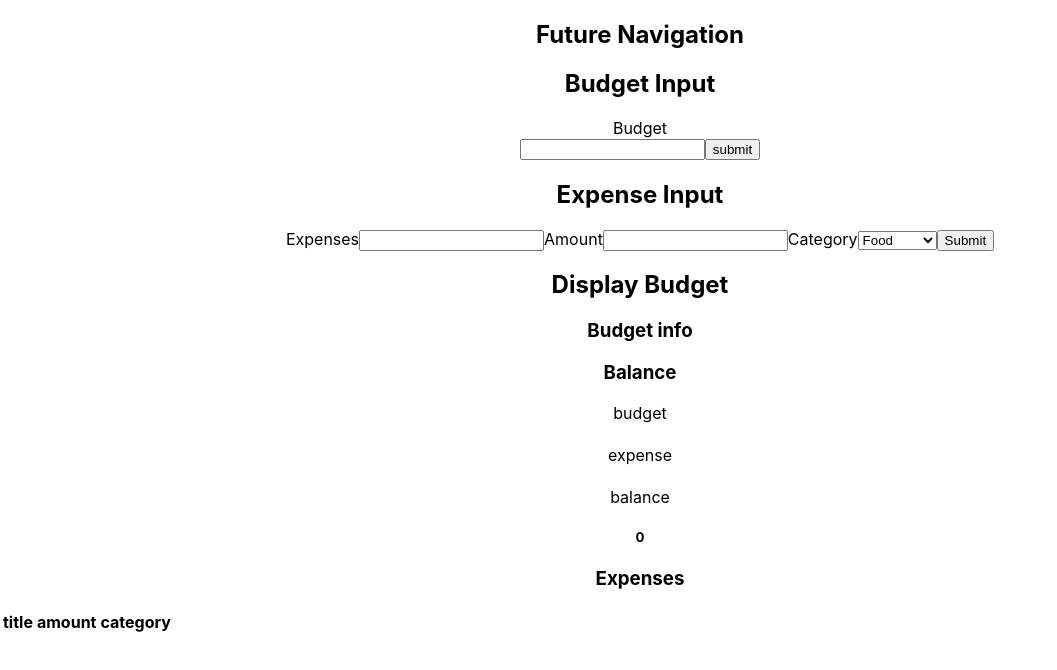
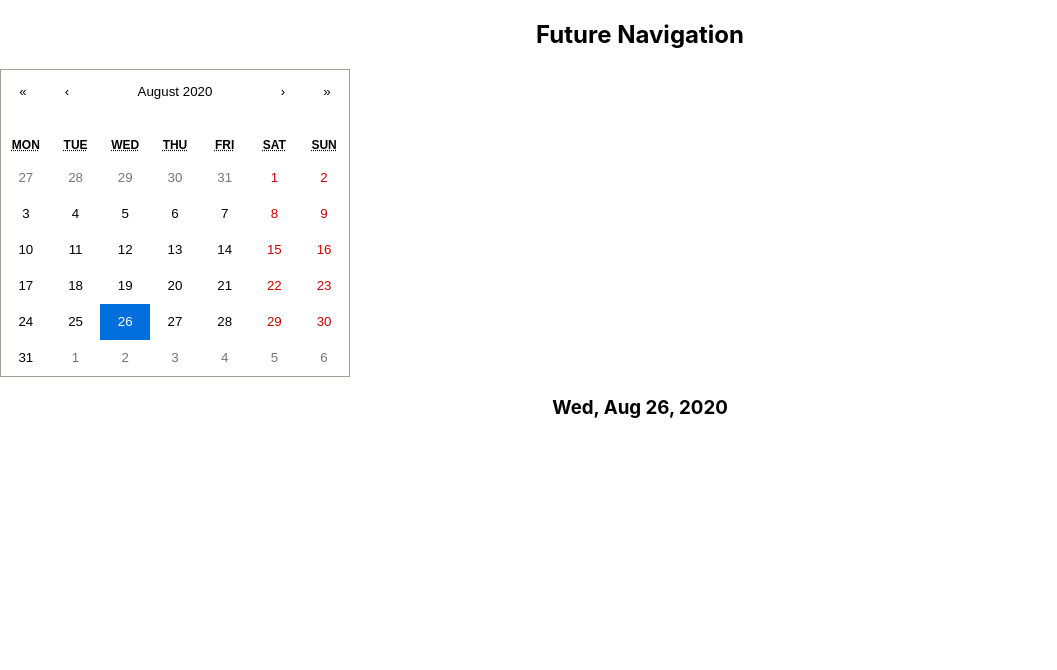
Before and after one commit to 92til-infinity/Project3.333, a React (Create React App) app in the folder client/: page /schedule in a window 1280 px wide. Shown: the top 670 px of the page, without its empty margins (0-1057 px from the left). Built offline with nearby package versions, Linux system fonts and the light colour scheme; the HTML template or start-up script is replaced by a standard one.

Commit message:
Added calendar dependency

```diff
--- a/client/package.json
+++ b/client/package.json
@@ -7,7 +7,9 @@
     "@testing-library/react": "^9.5.0",
     "@testing-library/user-event": "^7.2.1",
     "react": "^16.13.1",
+    "react-calendar": "^3.1.0",
     "react-dom": "^16.13.1",
+    "react-router-dom": "^5.2.0",
     "react-scripts": "3.4.3"
   },
   "scripts": {
--- a/client/src/App.js
+++ b/client/src/App.js
@@ -1,14 +1,12 @@
-import React from 'react';
+import React from "react";
+import { BrowserRouter as Router, Switch, Route } from "react-router-dom";
 // import logo from './logo.svg';
-import './App.css';
+import "./App.css";
 import Navbar from "./navbar";
 // import Budget from './budget/Budget';
 // import PIE from './components/Pie';
-import BudgetIndex from "./Pages/budgetIndex"
-
-
-
-
+import BudgetIndex from "./Pages/budgetIndex";
+import Schedule from "./Pages/Schedule";
 
 function App() {
   return (
@@ -20,8 +18,14 @@ function App() {
         </p>
       </header> */}
       <Navbar />
+
       <div className="container my-5">
-        <BudgetIndex />
+        <Router>
+          <Switch>
+            <Route path="/budget" component={BudgetIndex} />
+            <Route path="/schedule" component={Schedule} />
+          </Switch>
+        </Router>
       </div>
     </div>
   );
--- /dev/null
+++ b/client/src/Pages/Schedule.js
@@ -0,0 +1,27 @@
+import React from "react";
+import Calendar from "../components/Calendar";
+import Day from "../components/Day";
+
+class Schedule extends React.Component {
+  state = {
+    date: new Date(),
+  };
+
+  onChange = (date) => this.setState({ date });
+
+  render() {
+    return (
+      <div>
+        <Calendar date={this.state.date} onChange={this.onChange} />
+        <Day date={this.state.date} />
+        {/* insert schedule items here */}
+        {/* insert schedule items here */}
+        {/* insert schedule items here */}
+        {/* insert schedule items here */}
+        {/* insert schedule items here */}
+      </div>
+    );
+  }
+}
+
+export default Schedule;
--- /dev/null
+++ b/client/src/components/Calendar/index.js
@@ -0,0 +1,15 @@
+import React from "react";
+import ReactCalendar from "react-calendar";
+import "react-calendar/dist/Calendar.css";
+
+function Calendar(props) {
+  console.log(props.date);
+
+  return (
+    <div>
+      <ReactCalendar onChange={props.onChange} value={props.date} />
+    </div>
+  );
+}
+
+export default Calendar;
--- /dev/null
+++ b/client/src/components/Day/index.js
@@ -0,0 +1,16 @@
+import React from "react";
+
+function Day(props) {
+  function formatDate(dateStr) {
+    const dateArray = dateStr.toString().split(" ");
+    return `${dateArray[0]}, ${dateArray[1]} ${dateArray[2]}, ${dateArray[3]}`;
+  }
+
+  return (
+    <div>
+      <h3>{formatDate(props.date.toString())}</h3>
+    </div>
+  );
+}
+
+export default Day;
--- a/package.json
+++ b/package.json
@@ -21,11 +21,11 @@
   },
   "dependencies": {
     "axios": "^0.18.0",
+    "bcryptjs": "^2.4.3",
     "express": "^4.16.3",
     "if-env": "^1.0.4",
     "mongoose": "^5.3.16",
     "passport": "^0.4.1",
-    "passport-local": "^1.0.0",
-    "react-calendar": "^3.1.0"
+    "passport-local": "^1.0.0"
   }
 }
```
Also changed, not shown: 2 other files (tests, documents, lock files or other folders).
